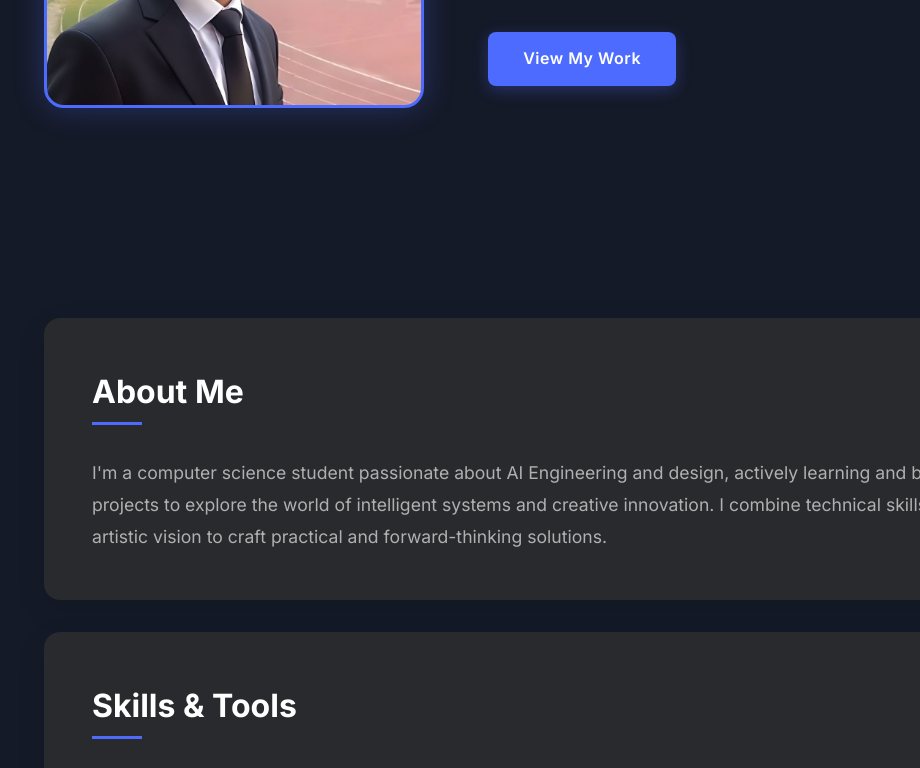
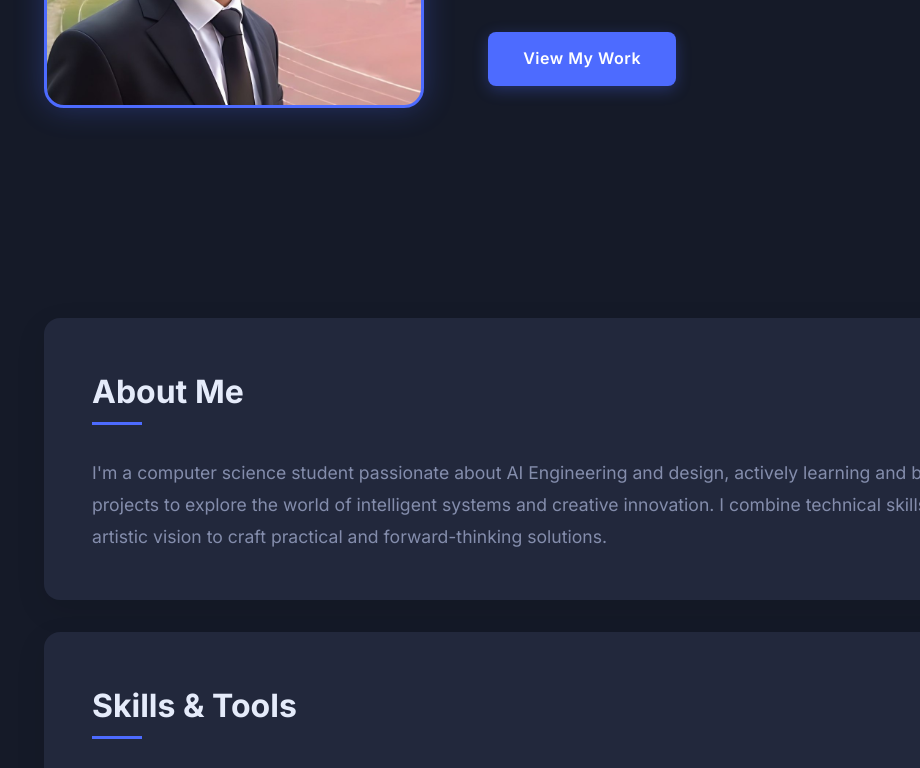
Before and after one commit to itznayeemafrid/itznayeemafrid.github.io, a plain HTML site: page index.html in a window 1280 px wide. Shown: the part 514-1282 px from the top of the page, without its empty margins (96-1016 px from the left). Drawn offline with Linux system fonts and the light colour scheme.

Commit message:
Update style.css
color update

```diff
--- a/style.css
+++ b/style.css
@@ -8,9 +8,9 @@
 :root {
   --accent: #4d6bff;
   --dark: #151A28;
-  --light: #292a2e;
-  --text: #ffffff;
-  --text-secondary: #b0b0b0;
+  --light: #22283C;
+  --text: #E5EBFA;
+  --text-secondary: #848DAC;
 }
 
 body {
```
